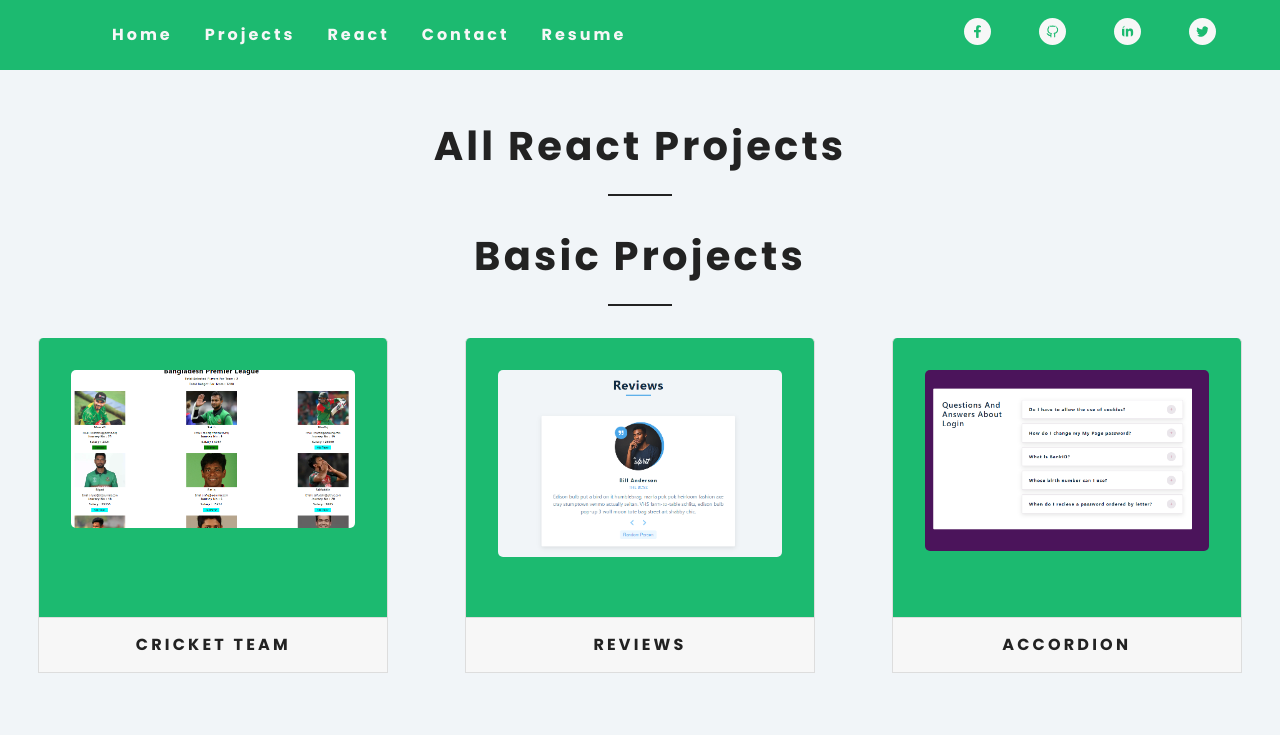
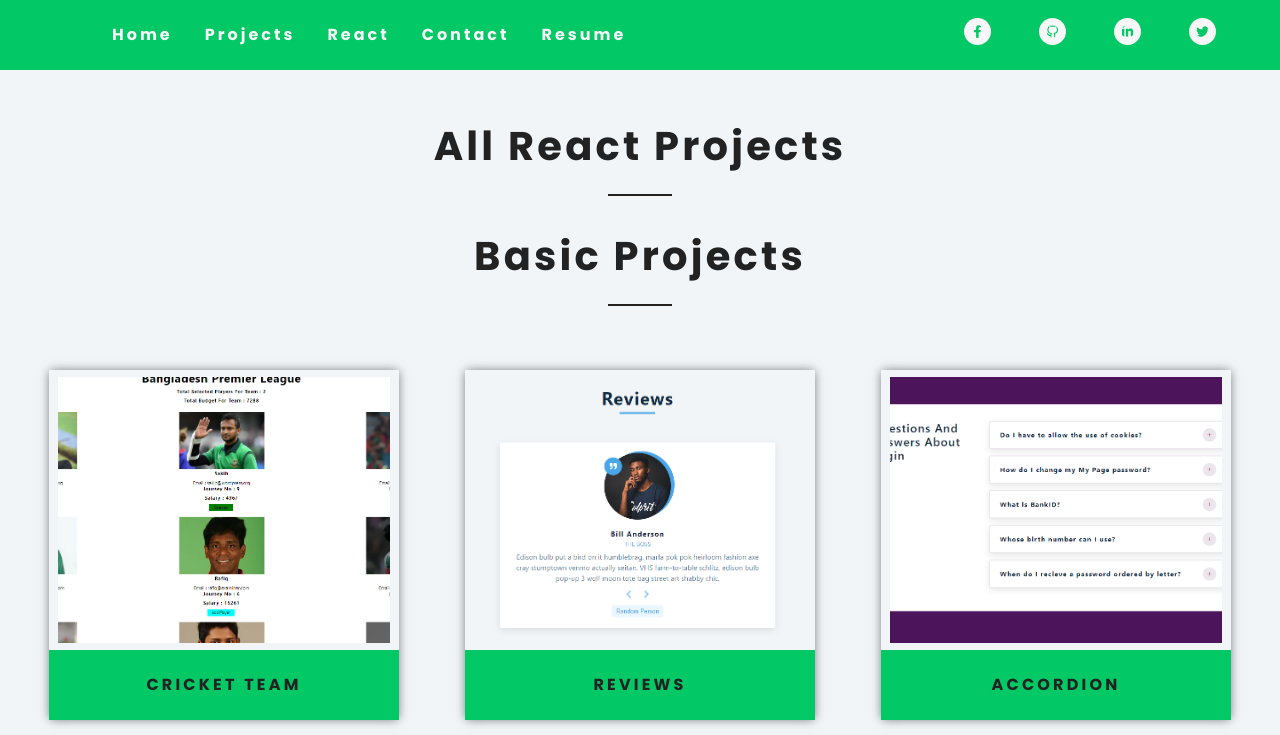
Before and after one commit to shanto140319/React-portfolio, a React (Create React App) app: page /projects/react in a window 1280 px wide. Shown: the top 735 px of the page. Built offline with nearby package versions, Linux system fonts and the light colour scheme.

Commit message:
design and sidebar

```diff
--- a/src/App.css
+++ b/src/App.css
@@ -1,6 +1,6 @@
 @import url('https://fonts.googleapis.com/css2?family=Poppins:wght@200;300;400;500;600;700;800;900&display=swap');
 :root {
-  --primaryLightColor: #1cba70;
+  --primaryLightColor: #02c865;
   --primaryColor: #02f96a;
   --primaryDarkColor: #c02c03;
   --mainWhite: #fff;
@@ -139,6 +139,7 @@ button:focus {
   background-color: var(--primaryLightColor);
   padding: 0 1rem;
   height: 70px;
+  z-index: 1999;
 }
 
 .bars {
@@ -199,17 +200,34 @@ button:focus {
 /* Hero */
 
 .hero {
-  background-color: var(--primaryLightColor);
+  background-image: url('/src/images/bg.jpg');
+
+  background-position: center;
+  background-attachment: fixed;
+  background-repeat: no-repeat;
+  background-size: cover;
   min-height: 90vh;
   display: flex;
   align-items: center;
   justify-content: space-around;
   flex-wrap: wrap;
   padding: 2rem;
+  position: relative;
+}
+.hero::after {
+  position: absolute;
+  content: '';
+  height: 100%;
+  width: 100%;
+  background-color: #000;
+  top: 0;
+  left: 0;
+  opacity: 0.3;
 }
 .hero-img {
   height: 350px;
   width: 350px;
+  z-index: 2;
 }
 .hero-img img {
   height: 100%;
@@ -222,6 +240,7 @@ button:focus {
   margin-left: -7rem;
   text-transform: uppercase;
   color: var(--mainWhite);
+  z-index: 2;
 }
 .hero-content p {
   letter-spacing: 0.5rem;
@@ -231,7 +250,7 @@ button:focus {
   font-size: 2rem;
 }
 .span {
-  color: #ffee08;
+  color: var(--primaryColor);
   font-weight: 900;
   -webkit-animation: heartbeat 1.5s infinite;
   animation: heartbeat 1.5s infinite;
@@ -339,6 +358,9 @@ button:focus {
 /* Responsive */
 @media screen and (max-width: 1024.98px) {
   /* navbar style  */
+  .about-img {
+    display: none;
+  }
 
   .bars {
     display: block;
@@ -346,7 +368,9 @@ button:focus {
     top: 1.2rem;
   }
   .nav-links {
+    z-index: 99999;
     position: absolute;
+    width: 15rem;
     top: 0;
     left: 1rem;
     flex-direction: column;
@@ -359,12 +383,14 @@ button:focus {
   }
   .nav-links li {
     margin-top: 2rem;
+    padding-left: 3.5rem;
   }
   .nav-links li:first-child {
     margin-top: 0;
+    padding-left: 0.5rem;
   }
   .show {
-    transform: translateX(-56%);
+    transform: translateX(-33.5%);
   }
   .social-links {
     margin-left: -3rem;
@@ -410,10 +436,6 @@ button:focus {
 /* // Extra small devices (portrait phones, less than 576px) */
 
 @media screen and (max-width: 480.98px) {
-  .about-img {
-    height: 60vh;
-    width: 300px;
-  }
   .about-me p {
     letter-spacing: 0.4px;
     line-height: 29px;
--- a/src/components/Filter.js
+++ b/src/components/Filter.js
@@ -1,15 +1,17 @@
-import React,{useState} from 'react'
+import React, { useState } from 'react'
 import styled from 'styled-components'
 
-const Filter = ({categories,filterItem,value}) => {
-  console.log(value);
+const Filter = ({ categories, filterItem, value }) => {
+  console.log(value)
   return (
     <Wrapper>
       <h4>Filter By Project</h4>
-   <select name="filter" id="filter" onChange={filterItem}>
-    {categories.map((category)=>{
-        return(
-          <option className="option" value={category}>{category}</option>
+      <select name='filter' id='filter' onChange={filterItem}>
+        {categories.map((category) => {
+          return (
+            <option className='option' value={category}>
+              {category}
+            </option>
           )
         })}
       </select>
@@ -19,29 +21,25 @@ const Filter = ({categories,filterItem,value}) => {
 
 export default Filter
 
-const Wrapper = styled.div `
-  display:flex;
-  justify-content:center;
-  flex-direction:column;
-  align-items:center;
-  margin-bottom:2rem;
-  select{
-    height:2rem;
-    width:10rem;
-    cursor:pointer;
-    text-transform:capitalize;
-    text-align:center;
-    border:2px solid var(--primaryLightColor);
-    letter-spacing:.3rem;
-    font-weight:600;
-    border-radius:.3rem;
-    padding:0 .5rem;
+const Wrapper = styled.div`
+  display: flex;
+  justify-content: center;
+  flex-direction: column;
+  align-items: center;
+  margin-bottom: 2rem;
+  select {
+    height: 2rem;
+    width: 10rem;
+    cursor: pointer;
+    text-transform: capitalize;
+    text-align: center;
+    border: 2px solid var(--primaryLightColor);
+    letter-spacing: 0.3rem;
+    font-weight: 600;
+    border-radius: 0.3rem;
+    padding: 0 0.5rem;
   }
-  select:focus{
-    outline:none;
+  select:focus {
+    outline: none;
   }
-  .option{
-    font-weight:600;
-  }
-
 `
--- a/src/components/Projects.js
+++ b/src/components/Projects.js
@@ -1,21 +1,31 @@
 import React from 'react'
+import styled from 'styled-components'
 import SingleProject from './SingleProject'
 
-const Projects = ({data}) => {
- return (
-  <div className="projects">
-
-      {data.map((item)=>{
-
+const Projects = ({ data }) => {
+  return (
+    <Wrapper className='section-center'>
+      {data.map((item) => {
         return (
-            <section>
-              <SingleProject key={item.id} {...item}/>
-            </section>
+          <section>
+            <SingleProject key={item.id} {...item} />
+          </section>
         )
-
       })}
-    </div>
- )
+    </Wrapper>
+  )
 }
-
+const Wrapper = styled.div`
+  display: grid;
+  justify-items: center;
+  margin-top: 4rem;
+  row-gap: 2rem;
+  padding: 0 1rem;
+  @media (min-width: 700px) {
+    grid-template-columns: 1fr 1fr;
+  }
+  @media (min-width: 1100px) {
+    grid-template-columns: 1fr 1fr 1fr;
+  }
+`
 export default Projects
--- a/src/components/SingleProject.js
+++ b/src/components/SingleProject.js
@@ -1,15 +1,14 @@
 import React from 'react'
 import styled from 'styled-components'
 
-const SingleProject = ({id,title,category,link,img}) => {
-
+const SingleProject = ({ title, category, link, img }) => {
   return (
     <Wrapper>
-    <a href={link} target="_blank" >
-     <div className="img-container">
-      <img src={img} alt={title}/>
+      <a href={link} target='_blank'>
+        <div className='img-container'>
+          <img src={img} alt={title} />
         </div>
-     <div>
+        <div className='desc'>
           <h4>{category}</h4>
           <h4>{title}</h4>
         </div>
@@ -20,49 +19,50 @@ const SingleProject = ({id,title,category,link,img}) => {
 
 export default SingleProject
 
-const Wrapper = styled.section `
-display:flex;
-align-items:center;
-justify-content:center;
-border-radius:5px;
- .img-container{
- background: var(--primaryLightColor);
-  height:280px;
-  width:350px;
-  border-radius:5px;
-  border-bottom-left-radius:0px;
-  border-bottom-right-radius:0px;
-  padding:2rem;
-  @media(max-width:320px){
-    width:280px;
-    height:240px;
-    padding:1rem;
+const Wrapper = styled.section`
+  width: 350px;
+  height: 350px;
+  ${'' /* border: 1px solid #ddd; */}
+  -webkit-box-shadow: 0px 0px 10px -1px rgba(0,0,0,0.56);
+  box-shadow: 0px 0px 10px -1px rgba(0, 0, 0, 0.56);
+  @media (max-width: 320px) {
+    width: 280px;
+    height: 280px;
+  }
+  .img-container {
+    display: flex;
+    align-items: center;
+    justify-content: center;
+    width: 100%;
+    height: 280px;
+    @media (max-width: 320px) {
+      height: 210px;
     }
   }
- .img-container img{
-  max-height:100%;
-  max-width:100%;
-  margin: 0 auto;
-  border-radius:5px;
-  object-fit:cover;
+  .img-container img {
+    height: 95%;
+    width: 95%;
+    max-height: 100%;
+    max-width: 100%;
+    object-fit: cover;
   }
- div{
-  background:var(--offWhite);
-  border:1px solid #ddd;
-  border-top:none;
-  padding:1rem;
+  .desc {
+    display: flex;
+    align-items: center;
+    justify-content: center;
+    flex-direction: column;
+    width: 100%;
+    height: 70px;
+    background: var(--primaryLightColor);
+    padding: 1rem;
   }
- div h4{
-  text-transform:uppercase;
-  text-align:center;
-  margin:0;
+  .desc h4 {
+    text-transform: uppercase;
+    text-align: center;
+    margin: 0;
   }
- a{
-transition:.3s ease;
- }
- a:hover{
--webkit-box-shadow: -1px 14px 21px 0px rgba(0,0,0,0.23);
-box-shadow: -1px 14px 21px 0px rgba(0,0,0,0.23);
- transform: scale(1.04);
+  transition: var(--mainTransition);
+  :hover {
+    transform: scale(1.05);
   }
 `
--- a/src/pages/ProjectPage.js
+++ b/src/pages/ProjectPage.js
@@ -1,70 +1,60 @@
-import React, { useState } from 'react';
-import { Link } from 'react-router-dom';
+import React, { useState } from 'react'
+import { Link } from 'react-router-dom'
 import styled from 'styled-components'
 import Filter from '../components/Filter'
-import Projects from '../components/Projects';
-import {allprojects} from '../data'
+import Projects from '../components/Projects'
+import { allprojects } from '../data'
 
 const ProjectPage = () => {
- const allCategories = ['all', ...new Set(allprojects.map((item)=>item.category))];
-  const [project,setProject] = useState(allprojects)
-  const [categories,setCategories] = useState(allCategories)
-  const filterItem =(e)=>{
-     const value = e.target.value;
-      if(value==='all'){
+  const allCategories = [
+    'all',
+    ...new Set(allprojects.map((item) => item.category)),
+  ]
+  const [project, setProject] = useState(allprojects)
+  const [categories, setCategories] = useState(allCategories)
+  const filterItem = (e) => {
+    const value = e.target.value
+    if (value === 'all') {
       setProject(allprojects)
-      }
-      else{
-          let newPeojects = allprojects.filter((item)=>item.category === value)
+    } else {
+      let newPeojects = allprojects.filter((item) => item.category === value)
       setProject(newPeojects)
     }
   }
   return (
     <Wrapper>
-    <div className="upper">
+      <div className='upper'>
         <h2>projects</h2>
-      <div className="underline"></div>
-      <Filter categories={categories} filterItem={filterItem}/>
+        <div className='underline'></div>
+        <Filter categories={categories} filterItem={filterItem} />
       </div>
-    <div className="react">
-      <Link to ="/projects/react" ><button className='btn react-btn'>go to react projects</button></Link>
+      <div className='react'>
+        <Link to='/projects/react'>
+          <button className='btn react-btn'>go to react projects</button>
+        </Link>
       </div>
-  <Projects data={project}/>
+      <Projects data={project} />
     </Wrapper>
   )
 }
 
-export default ProjectPage
+const Wrapper = styled.section`
+  margin: 3rem 0;
 
-const Wrapper = styled.section `
-  margin:3rem 0;
-
-  .upper{
-    h2{
-      text-align:center;
-      text-transform:uppercase;
-      font-size:30px;
-      margin-bottom:0;
-    }
-
-  }
-  .react{
-    display:flex;
-    justify-content:center;
-  }
-  .react-btn{
-    color:#222;
-  }
-  .projects{
-    display:grid;
-    gap:2rem;
-    margin-top:5rem;
-
-    @media (min-width:790px){
-      grid-template-columns: auto auto;
-    }
-     @media (min-width:1180px){
-      grid-template-columns: auto auto auto;
+  .upper {
+    h2 {
+      text-align: center;
+      text-transform: uppercase;
+      font-size: 30px;
+      margin-bottom: 0;
     }
   }
+  .react {
+    display: flex;
+    justify-content: center;
+  }
+  .react-btn {
+    color: #222;
+  }
 `
+export default ProjectPage
--- a/src/pages/ReactProjects.js
+++ b/src/pages/ReactProjects.js
@@ -1,31 +1,30 @@
 import React from 'react'
 import styled from 'styled-components'
-import {reactbasic,reactAdvance,reactlarge} from '../react'
-import Projects from '../components/Projects';
+import { reactbasic, reactAdvance, reactlarge } from '../react'
+import Projects from '../components/Projects'
 const ReactProjects = () => {
   return (
     <Wrapper>
-   <div className="header">
+      <div className='header'>
         <h2>All React Projects</h2>
-    <div className="underline"></div>
+        <div className='underline'></div>
       </div>
-   <main className="main">
-    <div className="bascis-projects">
+      <main className='main'>
+        <div className='bascis-projects'>
           <h2>Basic Projects</h2>
-     <div className="underline"></div>
-      <Projects data={reactbasic}/>
+          <div className='underline'></div>
+          <Projects data={reactbasic} />
         </div>
-        <div className="advance-projects">
+        <div className='advance-projects'>
           <h2>Advance Projects</h2>
-     <div className="underline"></div>
-        <Projects data={reactAdvance}/>
+          <div className='underline'></div>
+          <Projects data={reactAdvance} />
         </div>
-    <div className="large-projects">
+        <div className='large-projects'>
           <h2>Large Scale Projects</h2>
-     <div className="underline"></div>
-        <Projects data={reactlarge}/>
+          <div className='underline'></div>
+          <Projects data={reactlarge} />
         </div>
-
       </main>
     </Wrapper>
   )
@@ -33,27 +32,17 @@ const ReactProjects = () => {
 
 export default ReactProjects
 
-const Wrapper = styled.div `
- margin:3rem 0;
- h2{
-  text-align:center;
-  text-transform:capitalize;
-  font-size:2.5rem;
-  @media(max-width:480px){
-    font-size:1.5rem;
+const Wrapper = styled.div`
+  margin: 3rem 0;
+  h2 {
+    text-align: center;
+    text-transform: capitalize;
+    font-size: 2.5rem;
+    @media (max-width: 480px) {
+      font-size: 1.5rem;
     }
   }
- .projects{
-  display:grid;
-   grid-row-gap:4rem;
-   @media (min-width:790px){
-      grid-template-columns: auto auto;
-    }
-     @media (min-width:1180px){
-      grid-template-columns: auto auto auto;
-    }
- }
- .advance-projects{
-   margin:6rem 0;
+  .advance-projects {
+    margin: 6rem 0;
   }
 `
--- a/src/pages/Resume.js
+++ b/src/pages/Resume.js
@@ -141,7 +141,7 @@ const Resume = () => {
 export default Resume
 const Wrapper = styled.div`
   padding: 3rem auto;
-  background: #d4d3cb;
+  background: var(--mainBackground);
 
   .heading h2 {
     padding-top: 3rem;
```
Also changed, not shown: src/images/bg.jpg (added). Lines whose indentation alone changed are shown as unchanged.
